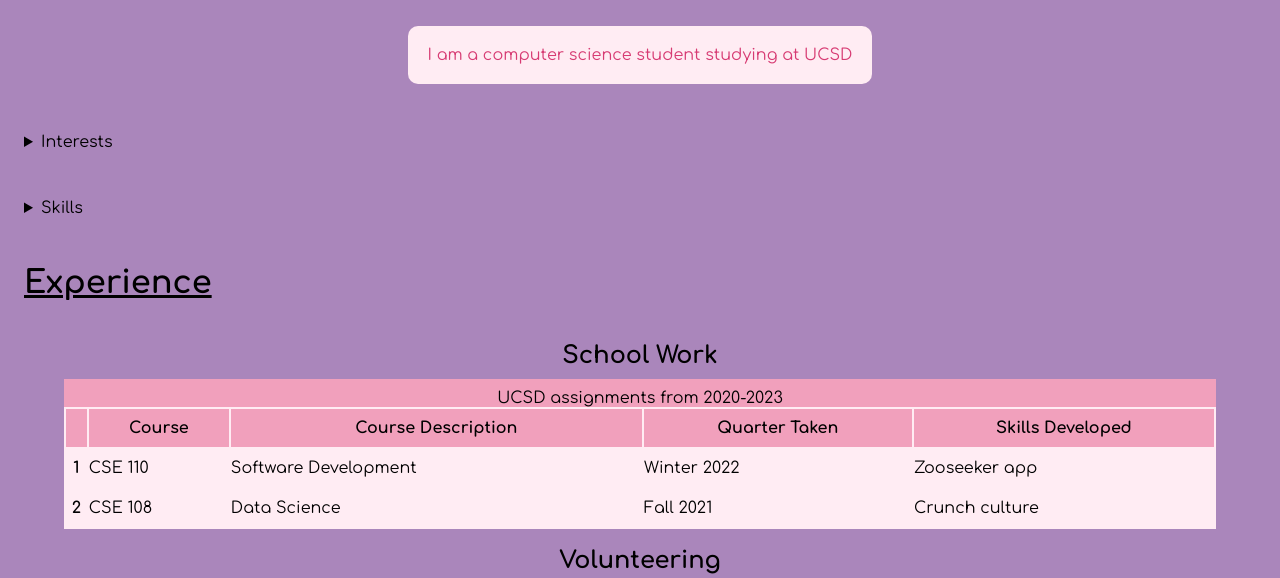
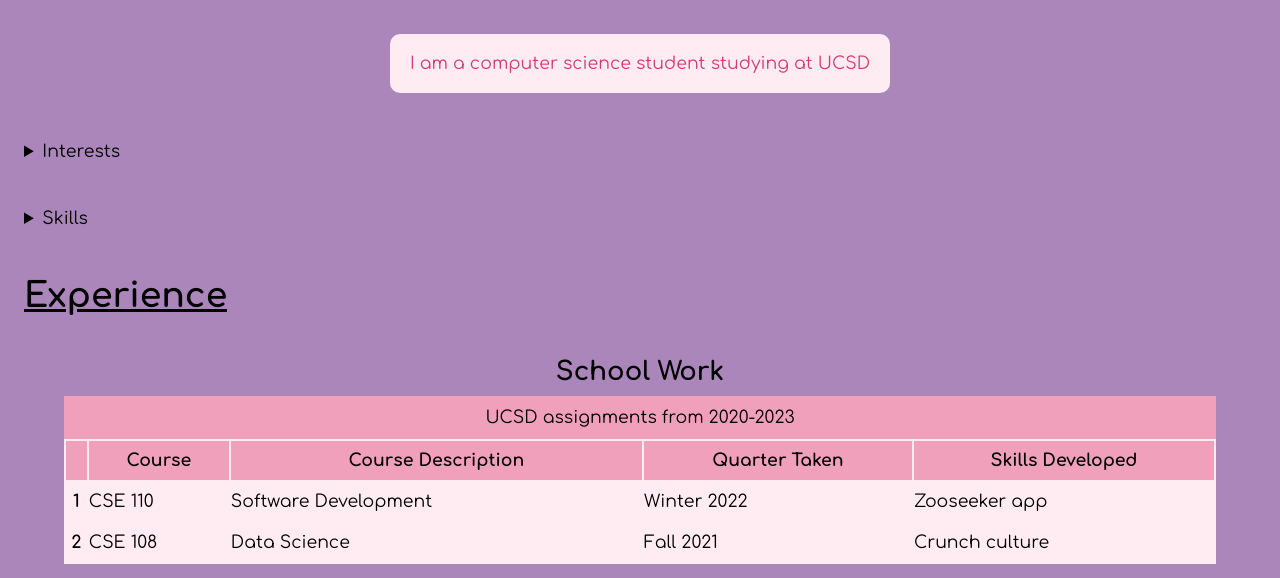
Before and after one commit to jessica088/cse134b-hw3, a plain HTML site: page index.html in a window 1280 px wide. Shown: the part 441-1019 px from the top of the page. Drawn offline with Linux system fonts and the light colour scheme.

Commit message:
interactive font size :3

```diff
--- a/styles/main.css
+++ b/styles/main.css
@@ -19,6 +19,7 @@
     font-family: 'Comfortaa', sans-serif;
     overflow-x: hidden;
     font-size: 12pt;
+    scroll-behavior: smooth;
 }
 
 h1 {
@@ -92,7 +93,7 @@ th {
 
 caption {
     background-color: var(--accent-dark-color);
-    padding-top: 10px;
+    padding: 12px;
 }
 
 #table-header {
@@ -275,7 +276,21 @@ main {
     background-color: var(--main-color);
 }
 
+/* computer */
+@media screen and (min-width: 1008px) {
+    * {
+        font-size: 13pt;
+    }
+}
 
+/* tablet */
+@media screen and (max-width: 1007px) {
+    * {
+        font-size: 12.5pt;
+    }
+}
+
+/* phone */
 @media screen and (max-width: 640px) {
     div#burger {
         display: flex;
@@ -306,5 +321,4 @@ main {
     header nav #menu {
         display: none;
     }
-
 }
```
